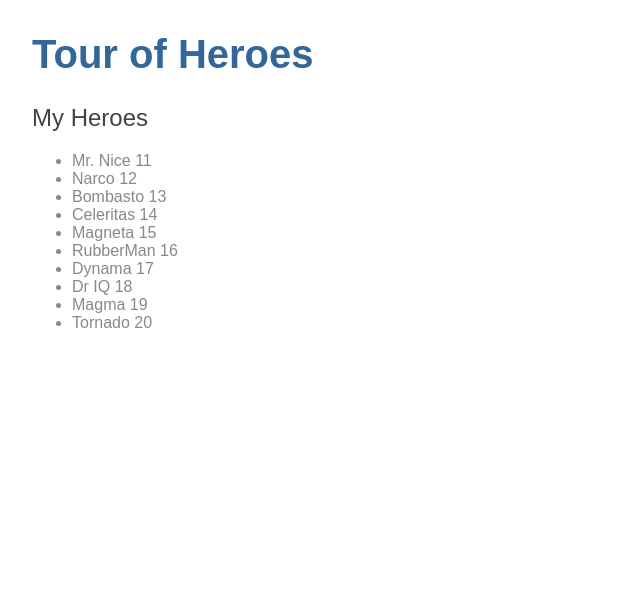
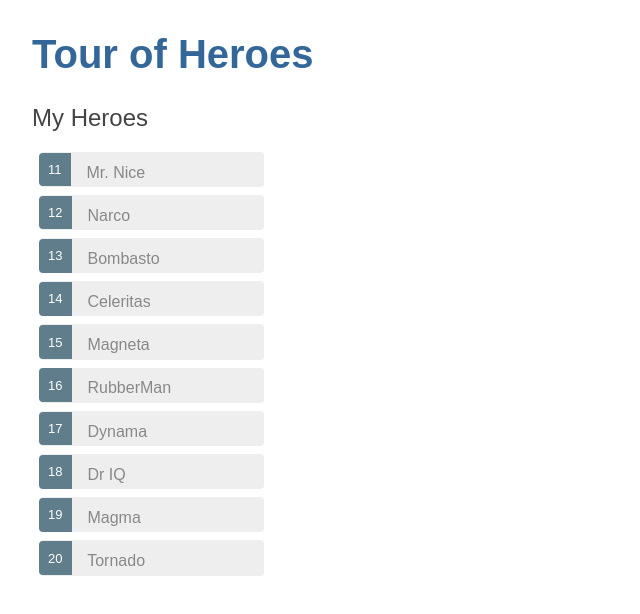
Before and after one commit to anciferovapolina/test-angular-project, an Angular app: page / in a window 1280 px wide. Shown: the top 614 px of the page, without its empty margins (0-640 px from the left). Built offline with nearby package versions, Linux system fonts and the light colour scheme.

Commit message:
4. Displaying a List (not ready 2)

```diff
--- a/src/app/heroes/heroes.component.css
+++ b/src/app/heroes/heroes.component.css
@@ -0,0 +1,47 @@
+.selected {
+  background-color: #CFD8DC !important;
+  color: white;
+}
+.heroes {
+  margin: 0 0 2em 0;
+  list-style-type: none;
+  padding: 0;
+  width: 15em;
+}
+.heroes li {
+  cursor: pointer;
+  position: relative;
+  left: 0;
+  background-color: #EEE;
+  margin: .5em;
+  padding: .3em 0;
+  height: 1.6em;
+  border-radius: 4px;
+}
+.heroes li.selected:hover {
+  background-color: #BBD8DC !important;
+  color: white;
+}
+.heroes li:hover {
+  color: #607D8B;
+  background-color: #DDD;
+  left: .1em;
+}
+.heroes .text {
+  position: relative;
+  top: -3px;
+}
+.heroes .badge {
+  display: inline-block;
+  font-size: small;
+  color: white;
+  padding: 0.8em 0.7em 0 0.7em;
+  background-color: #607D8B;
+  line-height: 1em;
+  position: relative;
+  left: -1px;
+  top: -4px;
+  height: 1.8em;
+  margin-right: .8em;
+  border-radius: 4px 0 0 4px;
+}
--- a/src/app/heroes/heroes.component.html
+++ b/src/app/heroes/heroes.component.html
@@ -1,19 +1,17 @@
 <h2>My Heroes</h2>
 <ul class="heroes">
-  <li *ngFor="let hero of heroes" (click)="onSelect(hero)">
+  <li *ngFor="let hero of heroes" (click)="onSelect(hero)" [class.selected]="hero === selectedHero">
+    <span class="badge">{{hero.id}}</span>
     {{hero.name}}
-    <span class="badge">{{hero.id}}</span>
   </li>
 </ul>
 
-
-
-<!--<h2>{{hero.name}} Details</h2>
-<div><span>id: </span>{{hero.id}}</div>
-<div><span>name: </span>{{hero.name | uppercase}}</div>
-
-<div>
-  <label>
-    <input [(ngModel)]="hero.name" placeholder="name">
-  </label>
-</div>-->
+<div *ngIf="selectedHero">
+  <h2>{{selectedHero.name | uppercase}} Details</h2>
+  <div><span>id: </span>{{selectedHero.id}}</div>
+  <div>
+    <label>name:
+      <input [(ngModel)]="selectedHero.name" placeholder="name of hero">
+    </label>
+  </div>
+</div>
--- a/src/app/heroes/heroes.component.ts
+++ b/src/app/heroes/heroes.component.ts
@@ -1,5 +1,5 @@
-import {Component, OnInit} from '@angular/core';
-import {Hero} from '../hero';
+import { Component, OnInit } from '@angular/core';
+import { Hero } from '../hero';
 import { HEROES } from '../mock-heroes';
 
 @Component({
@@ -9,11 +9,11 @@
 })
 
 export class HeroesComponent implements OnInit {
- /* hero: Hero = {
-    id: 1,
-    name: 'Windstorm'
-  };*/
   heroes = HEROES;
+  selectedHero: Hero;
+  onSelect(hero: Hero): void {
+    this.selectedHero = hero;
+  }
 
   ngOnInit() {
 
--- a/src/index.html
+++ b/src/index.html
@@ -9,6 +9,6 @@
   <link rel="icon" type="image/x-icon" href="favicon.ico">
 </head>
 <body>
-  <app-root></app-root>
+  <app-root>Loading...</app-root>
 </body>
 </html>
```
